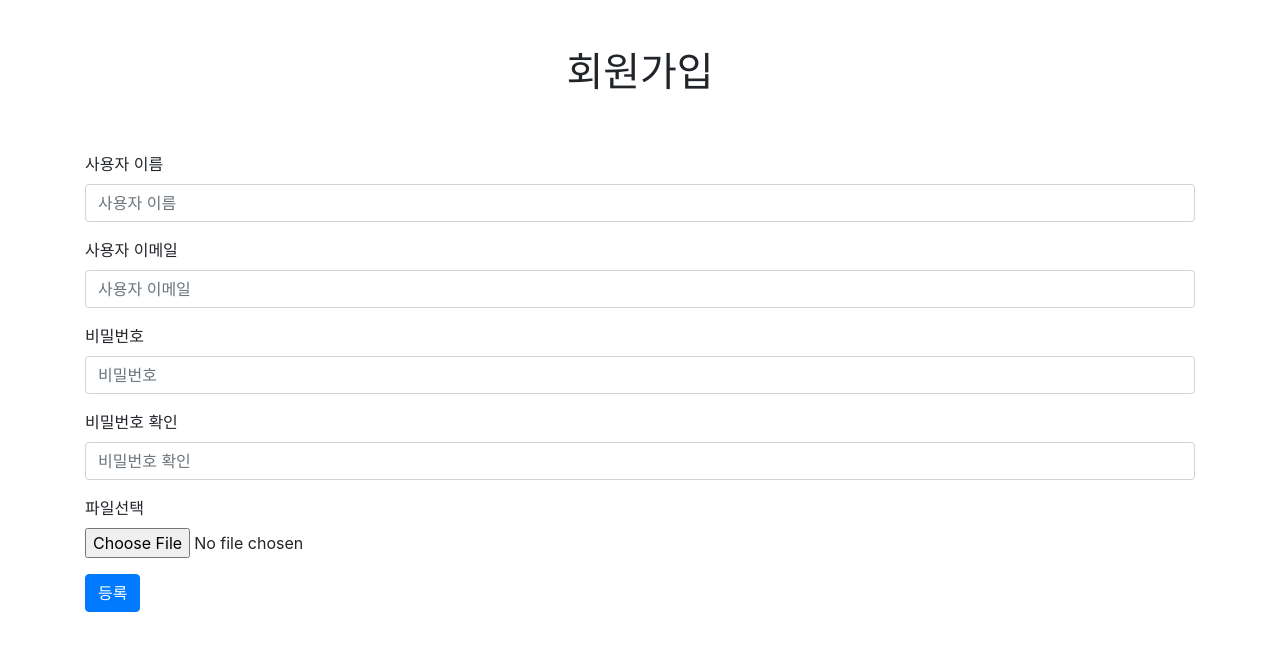
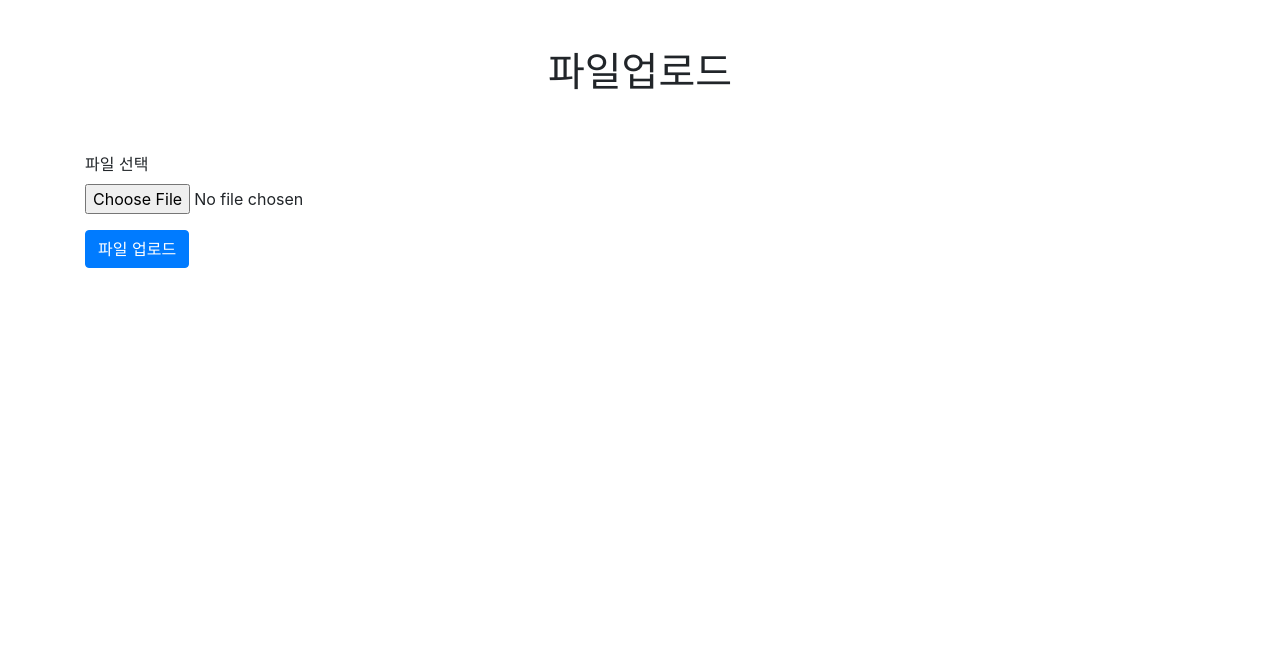
Before and after one commit to Biz-Insight/Biz-Insight, a Django app: page /credit_request/ in a window 1280 px wide. Shown: the top 651 px of the page. Run offline with Django 3.2, Linux system fonts and the light colour scheme.

Commit message:
feat: csv업로드 및 자료 출력기능

```diff
--- a/src/django/mysite/main/templates/credit_request.html
+++ b/src/django/mysite/main/templates/credit_request.html
@@ -9,55 +9,23 @@
     <script src="https://cdn.jsdelivr.net/npm/popper.js@1.14.7/dist/umd/popper.min.js" integrity="sha384-UO2eT0CpHqdSJQ6hJty5KVphtPhzWj9WO1clHTMGa3JDZwrnQq4sF86dIHNDz0W1" crossorigin="anonymous"></script>
     <script src="https://cdn.jsdelivr.net/npm/bootstrap@4.3.1/dist/js/bootstrap.min.js" integrity="sha384-JjSmVgyd0p3pXB1rRibZUAYoIIy6OrQ6VrjIEaFf/nJGzIxFDsf4x0xIM+B07jRM" crossorigin="anonymous"></script>
 </head>
-<body>
-  <body>
 <div class="container">
   <div class="row mt-5">
       <div class="col-12 text-center">
-                <h1>회원가입</h1>
+          <h1>파일업로드</h1>
       </div>
   </div>
   <div class="row mt-5">
       <div class="col-12">
-                <form method="post" action="your_upload_endpoint" enctype="multipart/form-data">
+          <form method="post" enctype="multipart/form-data" onsubmit="handleFormSubmit(event)">
+              {% csrf_token %}
               <div class="form-group">
-                        <label for="user_id">사용자 이름</label>
-                        <input type="text" class="form-control" id="user_id" placeholder="사용자 이름" name="user_id">
+                  <label for="file">파일 선택</label>
+                  <input type="file" class="form-control-file" id="file" name="file" accept=".csv">
               </div>
-                    <div class="form-group">
-                        <label for="useremail">사용자 이메일</label>
-                        <input type="email" class="form-control" id="useremail" placeholder="사용자 이메일" name="useremail">
-                    </div>
-                    <div class="form-group">
-                        <label for="password">비밀번호</label>
-                        <input type="password" class="form-control" id="password" placeholder="비밀번호" name="password">
-                    </div>
-                    <div class="form-group">
-                        <label for="re-password">비밀번호 확인</label>
-                        <input type="password" class="form-control" id="re-password" placeholder="비밀번호 확인" name="re-password">
-                    </div>
-                    <div class="form-group">
-                        <label for="file">파일선택</label>
-                        <input type="file" class="form-control-file" id="file" name="file">
-                    </div>
-                    <button type="submit" class="btn btn-primary" onclick="handleFormSubmit(event)">등록</button>
+              <button type="submit" class="btn btn-primary">파일 업로드</button>
           </form>
       </div>
   </div>
 </div>
-
-    <script>
-        function handleFormSubmit(event) {
-            event.preventDefault(); // 기본 폼 제출 동작 막기
-
-            var form = document.querySelector('form'); // 폼 엘리먼트 선택
-            var formData = new FormData(form); // FormData 객체 생성
-
-            // AJAX를 통해 파일 업로드 처리
-            var xhr = new XMLHttpRequest();
-            xhr.open('POST', 'your_upload_endpoint'); // 업로드를 처리할 엔드포인트 URL
-            xhr.send(formData);
-        }
-    </script>
-</body>
 </html>
--- a/src/django/mysite/main/templates/index.html
+++ b/src/django/mysite/main/templates/index.html
@@ -23,6 +23,11 @@
   </div>
 </div>
 
+<div class="company-list-button mt-3">
+  <form action="/credit_request/">
+    <button class="btn btn-dark" type="submit">재무제표 업로드</button>
+  </form>
+</div>
 
 <style>
   body {
--- /dev/null
+++ b/src/django/mysite/main/templates/result.html
@@ -0,0 +1,3 @@
+{% if message %}
+  <h1>{{ message }}{{df}}</h1>
+{% endif %}
--- a/src/django/mysite/main/urls.py
+++ b/src/django/mysite/main/urls.py
@@ -43,4 +43,5 @@ urlpatterns = [
     path("chart_data/", views.ChartData.as_view(), name="chart_data"),
     path("stock_area/", views.StockArea.as_view(), name="stock_area"),
     path("credit_request/", views.credit_request),
+    path("result/", views.show_result, name="result"),
 ]
--- a/src/django/mysite/main/views.py
+++ b/src/django/mysite/main/views.py
@@ -5,6 +5,7 @@ from django.http import JsonResponse
 from django.views import View
 import pandas as pd
 import pickle
+import csv
 
 
 def home(request):
@@ -174,8 +175,31 @@ class StockArea(View):
             return JsonResponse({"error": "Invalid parameters"}, status=400)
 
 
+def search_view(request):
+    company_name = request.GET.get("company_name")
+    request.session["context"] = company_name
+    return redirect("company_info", company_name=company_name)
+
+
+# def credit_request(request):
+#     return render(request, "credit_request.html")
+
+
 def credit_request(request):
+    if request.method == "POST":
+        csv_file = request.FILES["file"]
+        csv_data = pd.read_csv(csv_file)
+
+        # 필요한 처리가 완료된 후에는 원하는 결과를 context에 담아 템플릿으로 전달할 수 있습니다.
+        context = {"message": "파일이 성공적으로 처리되었습니다.", "df": csv_data}
+        return render(request, "result.html", context)
+
     return render(request, "credit_request.html")
+
+
+def show_result(request):
+    context = {"message": "파일이 성공적으로 처리되었습니다."}
+    return render(request, "result.html", context)
 
 
 # class CisDf(ListView):
```
Also changed, not shown: src/django/mysite/main/templates/credit_analysis.html (indentation only). Lines whose indentation alone changed are shown as unchanged.
